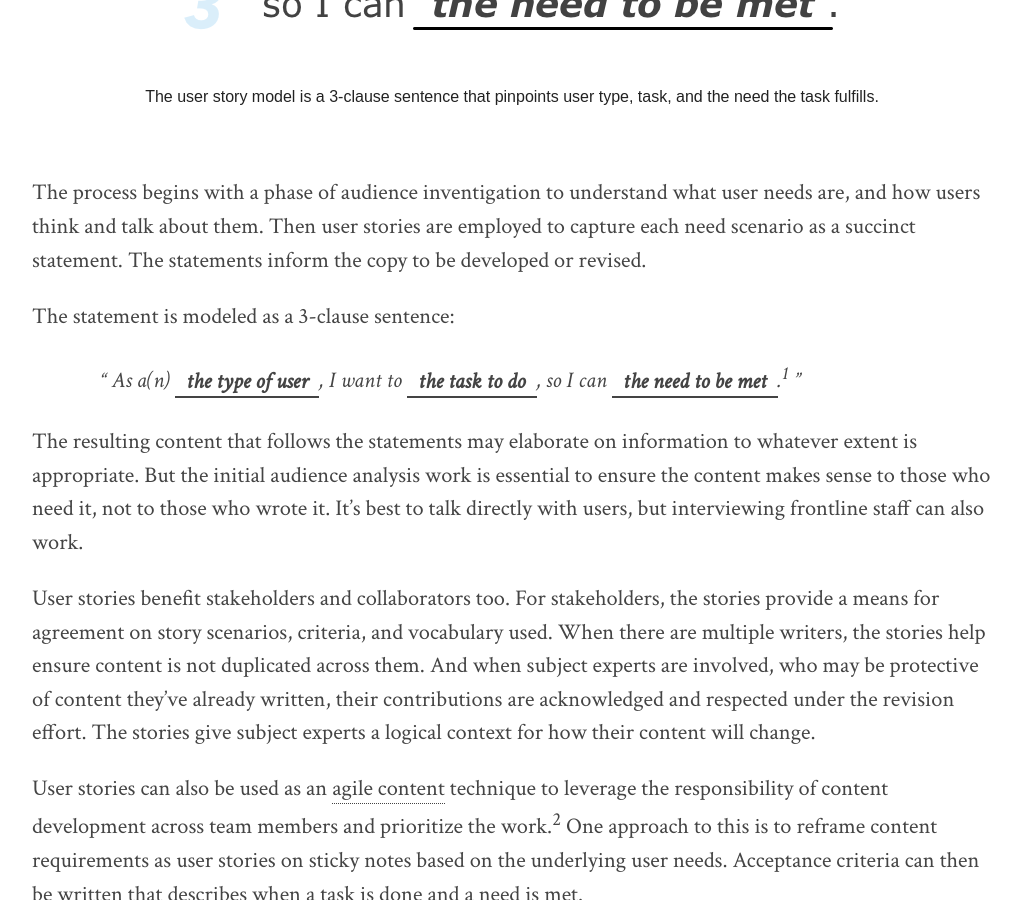
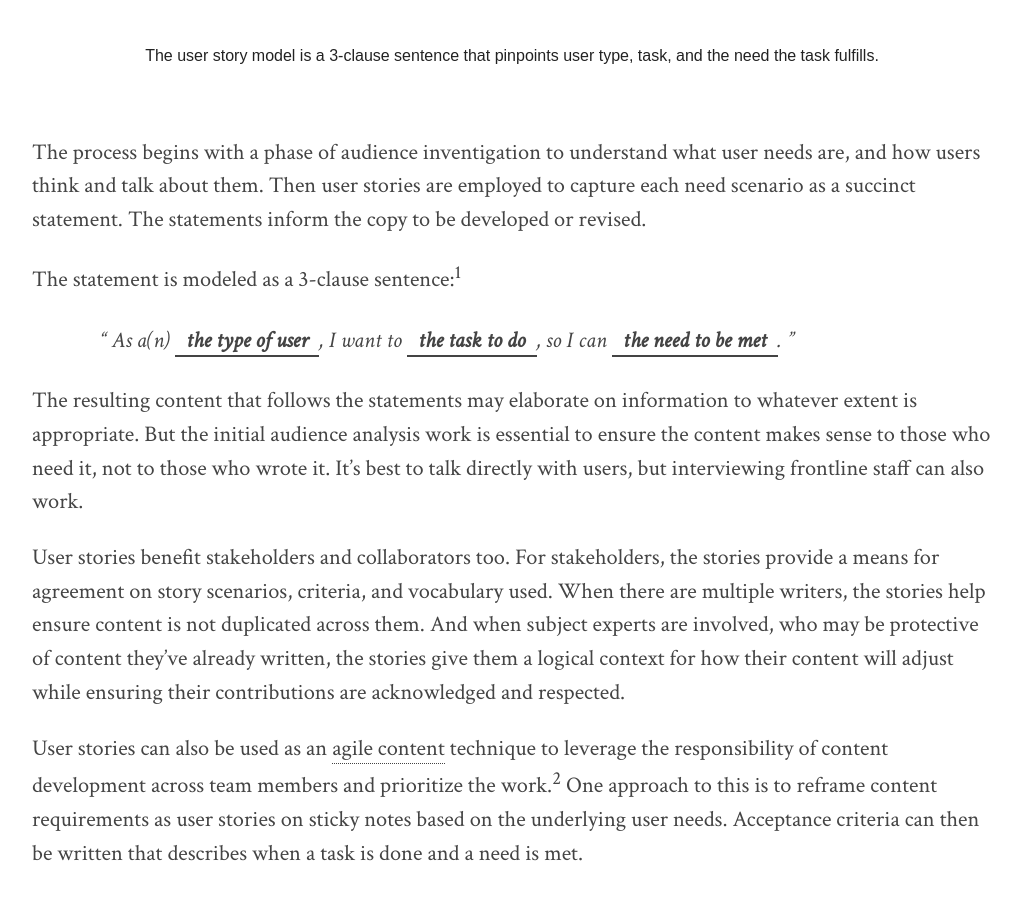
Before and after one commit to content-strategy-forum/csf-glossary, a Jekyll site: the page built from user-story.md, in a window 1280 px wide and 900 px high, scrolled down 1001 px. Shown: the whole window, without its empty margins (128-1149 px from the left). Built offline with Jekyll 4.4.1, drawn with Linux system fonts in a browser that asks for light colours; some web fonts are replaced; some of the changed text lies outside the part shown.

Commit message:
nearly production ready

```diff
--- a/user-story.md
+++ b/user-story.md
@@ -6,7 +6,7 @@
 
 description: A user story is a content development technique that helps writers produce copy in relation to user needs.
 
-summary: A user story is a content planning and development technique that helps writers focus on the needs of a given audience type, thus the task information required to fulfull the needs. The model ensures stakeholder alignment on criteria and vocabulary used, as well benefits collaborative writing situations.
+summary: A user story is a content planning and development technique that helps writers focus on the needs of a given audience type, thus the task information required to fulfull the needs. The model also ensures stakeholder alignment on criteria used, as well benefits collaborative writing situations.
 
 figname: fig-user-story
 figalt: The user story model.
@@ -36,15 +36,15 @@
 
 The process begins with a phase of audience inventigation to understand what user needs are, and how users think and talk about them. Then user stories are employed to capture each need scenario as a succinct statement. The statements inform the copy to be developed or revised.
 
-The statement is modeled as a 3-clause sentence:
+The statement is modeled as a 3-clause sentence:<sup class="ref">1</sup>
 
 <blockquote>
-	As a(n) <span class="underline placeholder">the type of user</span>, I want to <span class="underline placeholder">the task to do</span>, so I can <span class="underline placeholder">the need to be met</span>.<sup class="ref">1</sup>
+	As a(n) <span class="underline placeholder">the type of user</span>, I want to <span class="underline placeholder">the task to do</span>, so I can <span class="underline placeholder">the need to be met</span>.
 </blockquote>
 
 The resulting content that follows the statements may elaborate on information to whatever extent is appropriate. But the initial audience analysis work is essential to ensure the content makes sense to those who need it, not to those who wrote it. It's best to talk directly with users, but interviewing frontline staff can also work.
 
-User stories benefit stakeholders and collaborators too. For stakeholders, the stories provide a means for agreement on story scenarios, criteria, and vocabulary used. When there are multiple writers, the stories help ensure content is not duplicated across them. And when subject experts are involved, who may be protective of content they've already written, their contributions are acknowledged and respected under the revision effort. The stories give subject experts a logical context for how their content will change.
+User stories benefit stakeholders and collaborators too. For stakeholders, the stories provide a means for agreement on story scenarios, criteria, and vocabulary used. When there are multiple writers, the stories help ensure content is not duplicated across them. And when subject experts are involved, who may be protective of content they've already written, the stories give them a logical context for how their content will adjust while ensuring their contributions are acknowledged and respected.
 
 <!-- Examples -->
 
```
